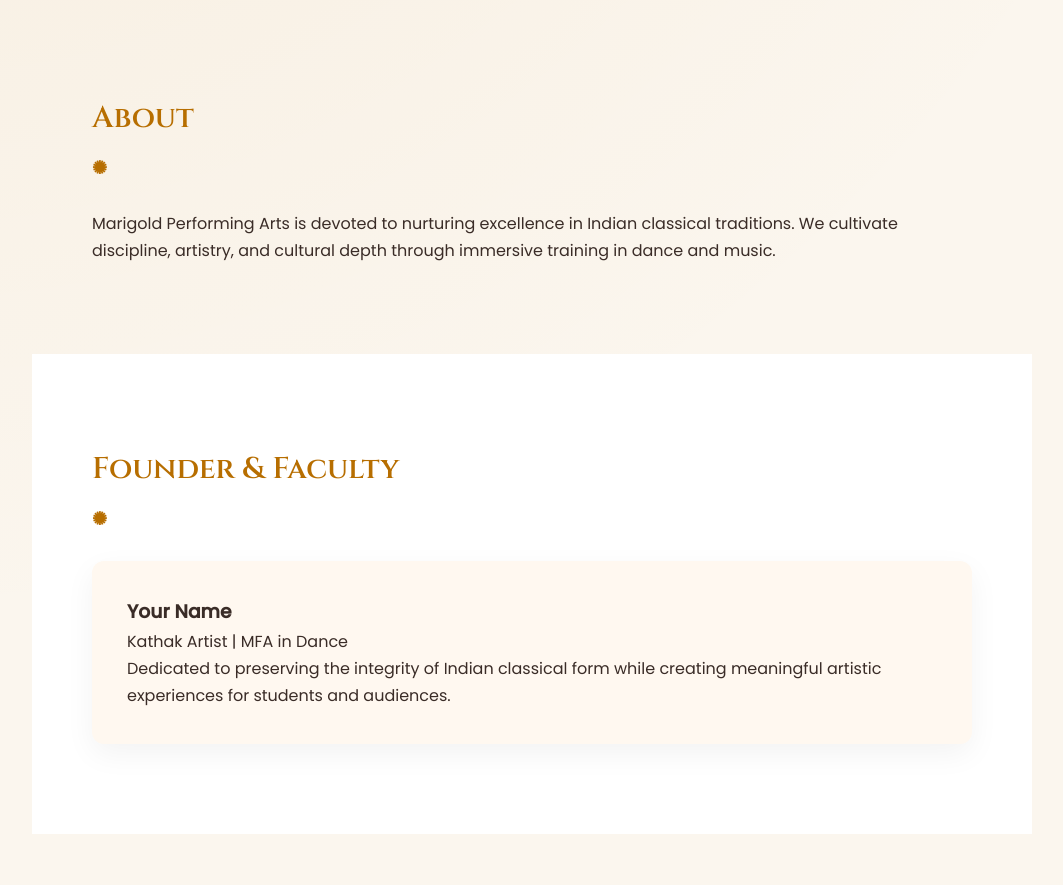
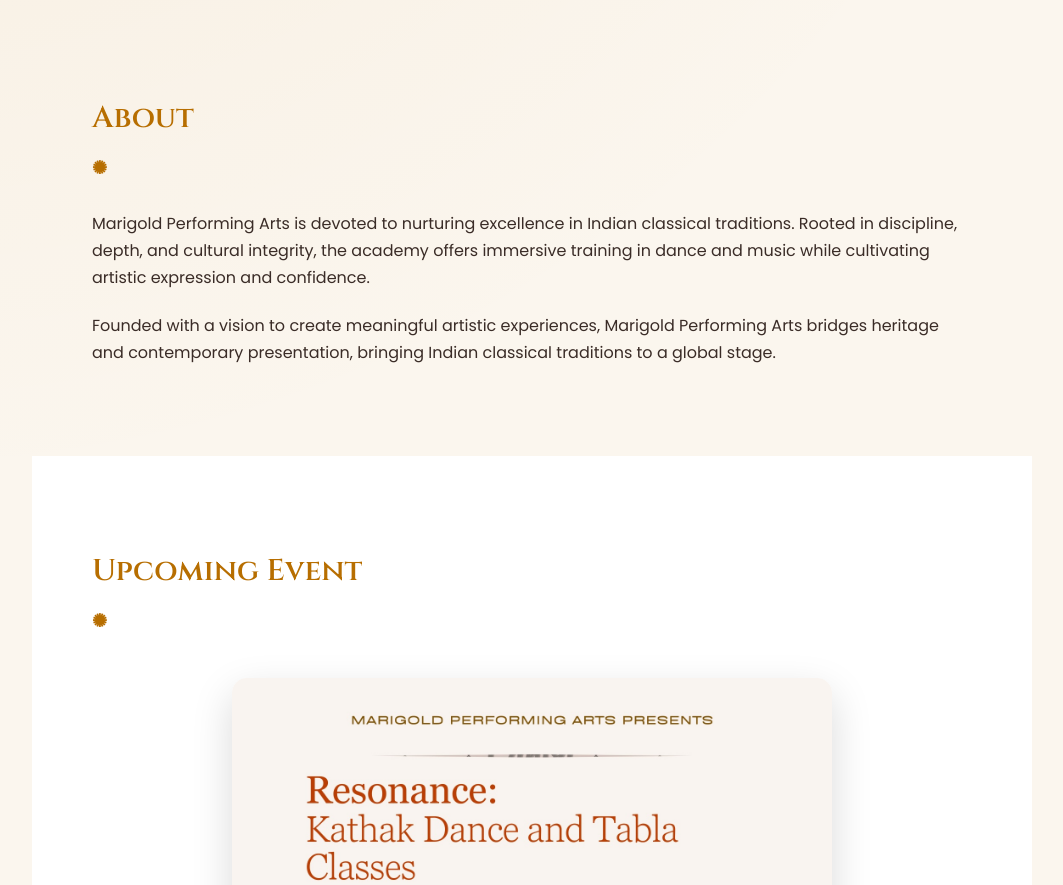
Before and after one commit to groovesbhargavi-byte/Marigold-Performing-Arts-LLC, a plain HTML site: page index.html in a window 1280 px wide. Shown: the part 755-1640 px from the top of the page, without its empty margins (108-1171 px from the left). Drawn offline with Linux system fonts and the light colour scheme.

Commit message:
Update index.html

```diff
--- a/index.html
+++ b/index.html
@@ -17,7 +17,6 @@
     <div class="logo">Marigold Performing Arts</div>
     <nav>
         <a href="#about">About</a>
-        <a href="#faculty">Faculty</a>
         <a href="#events">Events</a>
         <a href="#contact">Contact</a>
     </nav>
@@ -34,31 +33,25 @@
     <h2>About</h2>
     <p>
         Marigold Performing Arts is devoted to nurturing excellence in Indian classical
-        traditions. We cultivate discipline, artistry, and cultural depth through
-        immersive training in dance and music.
+        traditions. Rooted in discipline, depth, and cultural integrity, the academy
+        offers immersive training in dance and music while cultivating artistic
+        expression and confidence.
+    </p>
+    <p style="margin-top:20px;">
+        Founded with a vision to create meaningful artistic experiences, Marigold
+        Performing Arts bridges heritage and contemporary presentation, bringing
+        Indian classical traditions to a global stage.
     </p>
 </section>
 
-<section id="faculty" class="section light">
-    <h2>Founder & Faculty</h2>
-    <div class="faculty-card">
-        <h3>Your Name</h3>
-        <p>Kathak Artist | MFA in Dance</p>
-        <p>
-            Dedicated to preserving the integrity of Indian classical form while
-            creating meaningful artistic experiences for students and audiences.
-        </p>
-    </div>
-</section>
-
-<section id="events" class="section">
+<section id="events" class="section light">
     <h2>Upcoming Event</h2>
     <div class="poster-container">
         <img src="poster.jpg" alt="Marigold Workshop Poster">
     </div>
 </section>
 
-<section id="contact" class="section light">
+<section id="contact" class="section">
     <h2>Contact</h2>
     <p>Email: marigoldperformingarts@gmail.com</p>
 </section>
```
